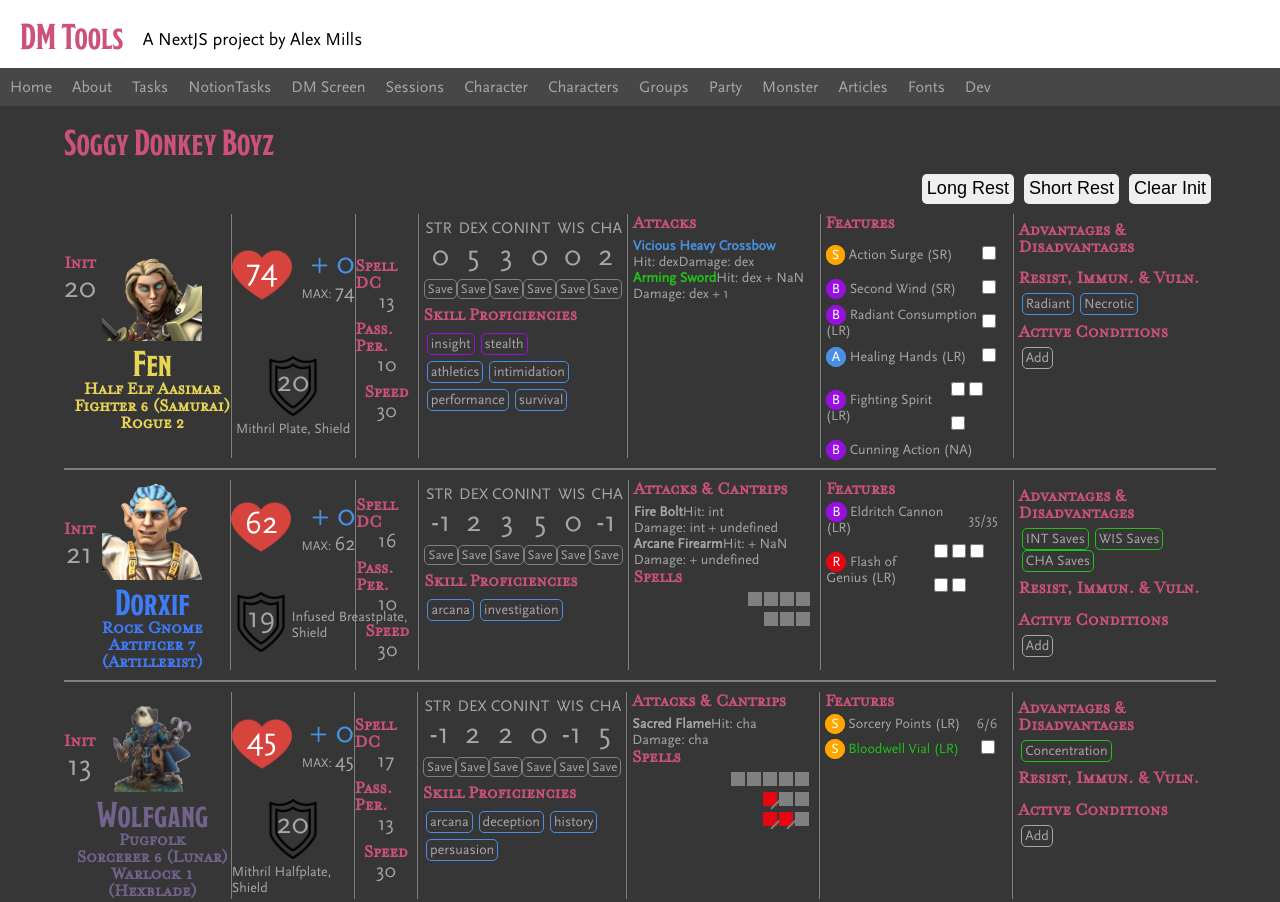
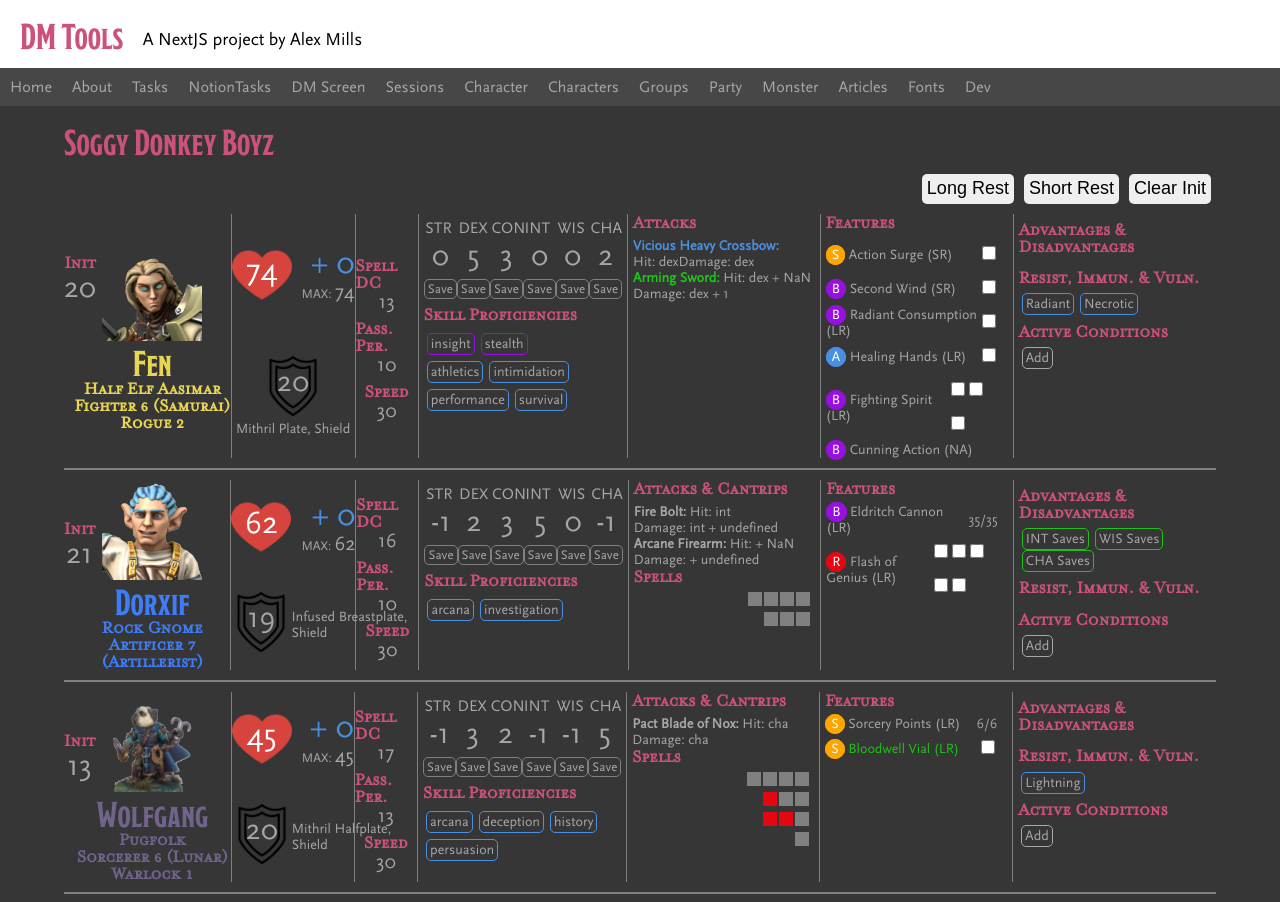
Before and after one commit to cardiacunicorn/dm-tools, a Next.js app: page /party in a window 1280 px wide. Shown: the top 902 px of the page. Built offline with nearby package versions, Linux system fonts and the light colour scheme; a web font is replaced by a local one.

Commit message:
cleaning up

```diff
--- a/components/players/Attack.tsx
+++ b/components/players/Attack.tsx
@@ -5,7 +5,7 @@ const Attack = ({ attack }) => {
   return (
       <div className={styles.attack} key={attack.name}>
         <div className={styles.attack_name + ' ' + attack.rarity}>
-            {attack.name}
+            {attack.name}:&nbsp;
         </div>
         <div className={styles.hit}>
             Hit: {attack.attribute} {attack.hit_bonus == 0 ? '' : '+ '+(attack.proficiency+attack.hit_bonus)}
--- a/components/players/NewPlayer.tsx
+++ b/components/players/Player.tsx
@@ -13,7 +13,7 @@ export interface PlayerDisplay {
     player: Player
 }
 
-export function NewPlayer({ player, ...props }: PlayerDisplay) {
+export function Player({ player, ...props }: PlayerDisplay) {
 
     var proficiency = Math.round((player.level + 5) / 4);
 
--- a/data/players/wolfgang.tsx
+++ b/data/players/wolfgang.tsx
@@ -16,7 +16,6 @@ export var Wolfgang: Player =
         {
             name: 'Warlock',
             levels: 1,
-            subclass: 'Hexblade'
         }
     ],
     type: 'caster',
@@ -40,9 +39,9 @@ export var Wolfgang: Player =
     },
     attributes: {
         str: -1,
-        dex: 2,
+        dex: 3,
         con: 2,
-        int: 0,
+        int: -1,
         wis: -1,
         cha: 5,
     },
@@ -91,7 +90,7 @@ export var Wolfgang: Player =
     },
     attacks: [
         {
-            name: 'Sacred Flame',
+            name: 'Pact Blade of Nox',
             type: 'spellsave',
             level: 0,
             attribute: 'cha',
@@ -120,10 +119,10 @@ export var Wolfgang: Player =
         }
     ],
     effects: {
-        advantage: ['Concentration'],
+        advantage: [],
         disadvantage: [],
         immunities: [],
-        resistances: [],
+        resistances: ['Lightning'],
         vulnerabilities: []
     },
     spellcasting: {
@@ -132,7 +131,7 @@ export var Wolfgang: Player =
         slots: [
             {
                 level: 1,
-                total: 5,
+                total: 4,
                 used: 0
             },
             {
@@ -145,6 +144,11 @@ export var Wolfgang: Player =
                 total: 3,
                 used: 2
             },
+            {
+                level: 4,
+                total: 1,
+                used: 0
+            },
         ]
     }
 }
--- a/pages/party.tsx
+++ b/pages/party.tsx
@@ -7,12 +7,9 @@
 */
 
 import GridLayout from 'react-grid-layout';
-// import Player from '../components/players/Player'
-import { NewPlayer } from '../components/players/NewPlayer'
-// import { players } from '../data/players/players'
+import { Player } from '../components/players/Player'
 import styles from '../styles/Party.module.scss'
 import Button from '../components/Button'
-import { Fen } from '../data/players/fen'
 import { party } from '../data/players/party'
 
 export default function Party() {
@@ -27,7 +24,7 @@ export default function Party() {
       </div>
       <div className={styles.party}>
         {party.map((player) => (
-          <NewPlayer player={player} key={player.name} />
+          <Player player={player} key={player.name} />
         ))}
       </div>
     </div>
--- a/styles/Players.module.scss
+++ b/styles/Players.module.scss
@@ -324,18 +324,18 @@
                                 ~ .checkmark {
                                     background-color: $red;
 
-                                    &:after {
-                                        display: block;
-                                        width: 100%;
-                                        height: 100%;
+                                    // &:after {
+                                    //     display: block;
+                                    //     width: 100%;
+                                    //     height: 100%;
 
-                                        content: "";
-                                        border: solid $grey;
-                                        border-width: 0 0.2rem 0 0;
-                                        -webkit-transform: rotate(45deg);
-                                        -ms-transform: rotate(45deg);
-                                        transform: rotate(45deg);
-                                    }
+                                    //     content: "";
+                                    //     border: solid $grey;
+                                    //     border-width: 0 0.2rem 0 0;
+                                    //     -webkit-transform: rotate(45deg);
+                                    //     -ms-transform: rotate(45deg);
+                                    //     transform: rotate(45deg);
+                                    // }
                                 }
                             }
                         }
```
